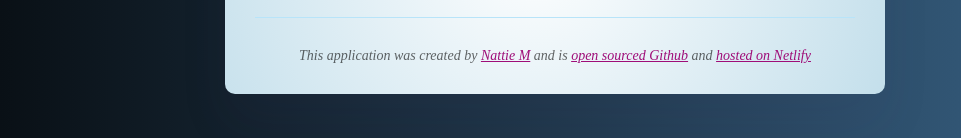
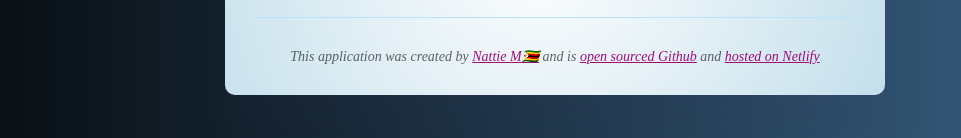
Before and after one commit to Nattie14/SkySavvyWeather, a plain HTML site: page index.html in a window 1280 px wide. Shown: the part 252-390 px from the top of the page, without its empty margins (85-1046 px from the left). Drawn offline with nearby package versions, Linux system fonts and the light colour scheme; no server answers; a web font is replaced by a local one.

Commit message:
Updated the footer icon in html to include flag

```diff
--- a/index.html
+++ b/index.html
@@ -50,7 +50,7 @@
       <footer>
         <em
           >This application was created by
-          <a href="https://github.com/Nattie14" target="_blank">Nattie M</a> and
+          <a href="https://github.com/Nattie14" target="_blank">Nattie M🇿🇼</a> and
           is
           <a href="https://github.com/Nattie14/SkySavvy-App" target="_blank"
             >open sourced Github</a
```
